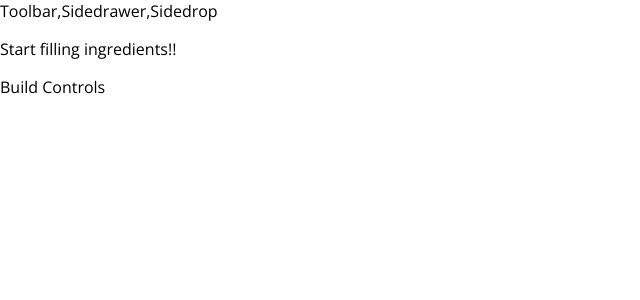
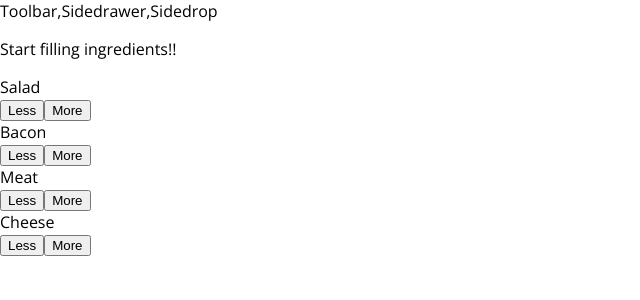
Before and after one commit to ajraj27/Burger-Builder, a React app: page / in a window 1280 px wide. Shown: the top 300 px of the page, without its empty margins (0-640 px from the left). Built offline with nearby package versions, Linux system fonts and the light colour scheme.

Commit message:
Displayed build controls

```diff
--- a/src/components/Burger/BuildControls/BuildControl/BuildControl.js
+++ b/src/components/Burger/BuildControls/BuildControl/BuildControl.js
@@ -2,12 +2,12 @@
 
 import classes from './BuildControl.css';
 
-const buildControl=(props) => {
+const buildControl=(props) => (
         <div className={classes.BuildControl}>
             <div className={classes.Label}>{props.label}</div>
-            <div className={classes.Less}>Less</div>
-            <div className={classes.More}>More</div>
+            <button className={classes.Less}>Less</button>
+            <button className={classes.More}>More</button>
         </div>
-}
+);
 
 export default buildControl;
--- a/src/components/Burger/BuildControls/BuildControls.js
+++ b/src/components/Burger/BuildControls/BuildControls.js
@@ -1,9 +1,21 @@
 import React from 'react';
 
-import classe from './BuildControls.css';
+import classes from './BuildControls.css';
+import BuildControl from './BuildControl/BuildControl';
 
-const buildControls=(props) => {
+const controls=[
+  {label:"Salad",type:"salad"},
+  {label:"Bacon",type:"bacon"},
+  {label:"Meat",type:"meat"},
+  {label:"Cheese",type:"cheese"},
+];
 
-}
+const buildControls=(props) => (
+    <div className={classes.BuildControls}>
+          {controls.map(ctrl => (
+            <BuildControl key={ctrl.label} label={ctrl.label}/>
+          ))}
+    </div>
+);
 
 export default buildControls;
--- a/src/containers/BurgerBuilder/BurgerBuilder.js
+++ b/src/containers/BurgerBuilder/BurgerBuilder.js
@@ -2,6 +2,7 @@
 
 import Aux from '../../hoc/Aux';
 import Burger from '../../components/Burger/Burger';
+import BuildControls from '../../components/Burger/BuildControls/BuildControls';
 
 class BurgerBuilder extends Component{
   state={
@@ -17,7 +18,7 @@
     return(
         <Aux>
             <Burger ingredients={this.state.ingredients} />
-            <div>Build Controls</div>
+            <BuildControls />
         </Aux>
 
     )
```
